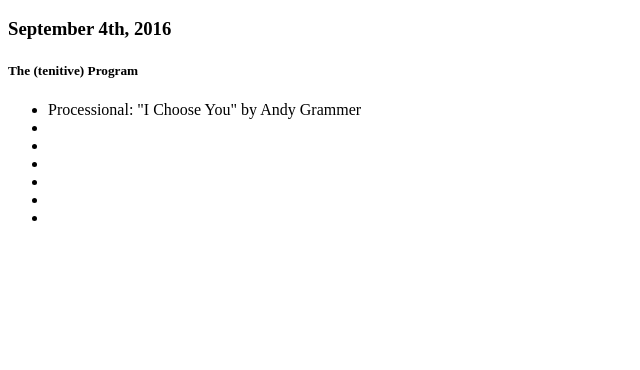
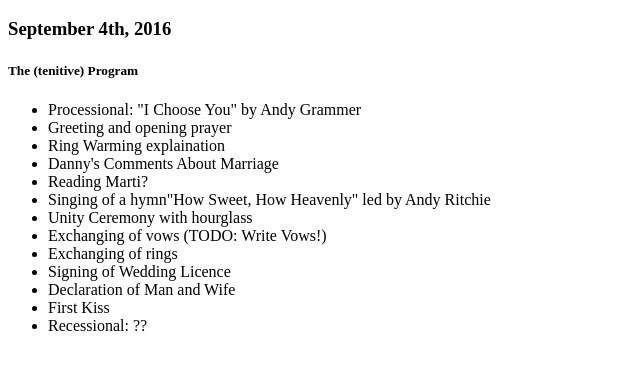
Before and after one commit to KateRamsey/MyFirstWebsite, a plain HTML site: page index.html in a window 1280 px wide. Shown: the part 48-418 px from the top of the page, without its empty margins (0-640 px from the left). Drawn offline with Linux system fonts and the light colour scheme.

Commit message:
Update index.html

```diff
--- a/index.html
+++ b/index.html
@@ -11,12 +11,18 @@ Kate's Wedding Program
 <h5>The (tenitive) Program </h5>
 <ul>
 <li>Processional: <span "class = set">"I Choose You" by Andy Grammer</span></li>
-<li></li>
-<li></li>
-<li></li>
-<li></li>
-<li></li>
-<li></li>
+<li>Greeting <span "class = tenitive">and opening prayer</span></li>
+<li><span "class = tenitive">Ring Warming explaination</span></li>
+<li>Danny's Comments About Marriage</li>
+<li>Reading <span "class = tenitive">Marti?</span></li>
+<li>Singing of a hymn<span "class = tenitive">"How Sweet, How Heavenly" led by Andy Ritchie</span></li>
+<li>Unity Ceremony with hourglass</li>
+<li>Exchanging of vows <span "class = todo">(TODO: Write Vows!)</span></li>
+<li>Exchanging of rings</li>
+<li><span "class = tenitive">Signing of Wedding Licence</span></li>
+<li>Declaration of Man and Wife</li>
+<li><span "class = set" "id=kiss">First Kiss</span></li>
+<li>Recessional: <span "class = tenitive">??</span></li>
 </ul>
 </body>
 </html>
```
